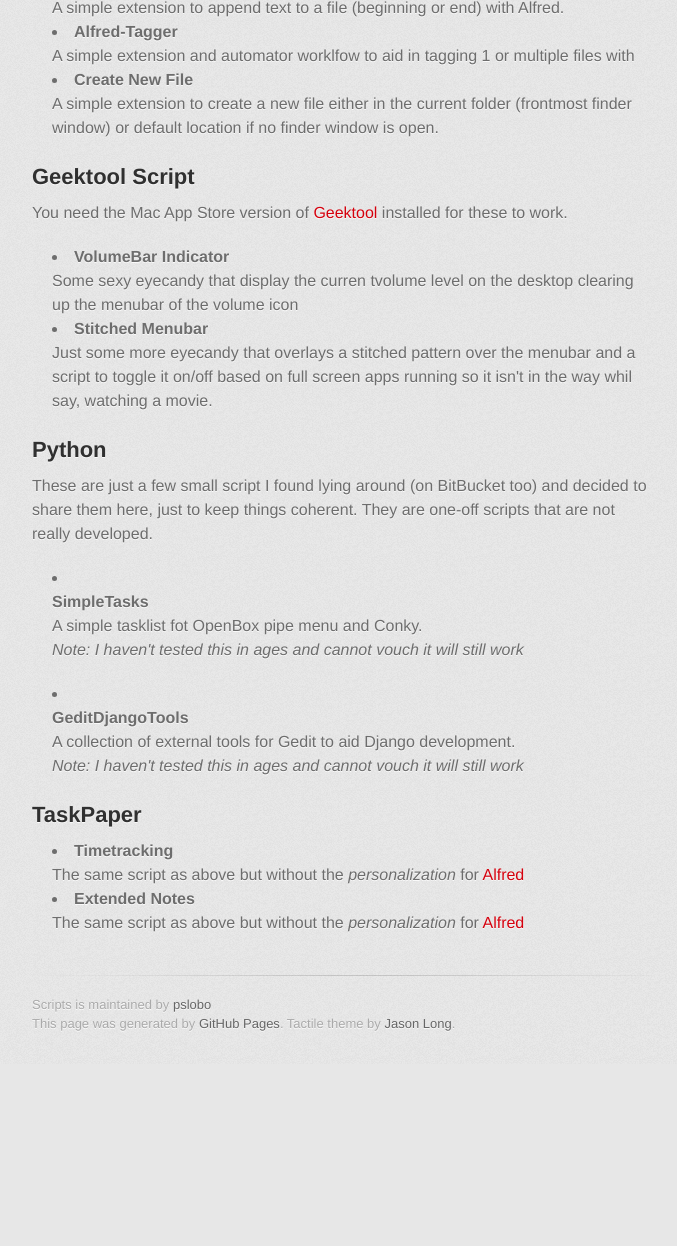
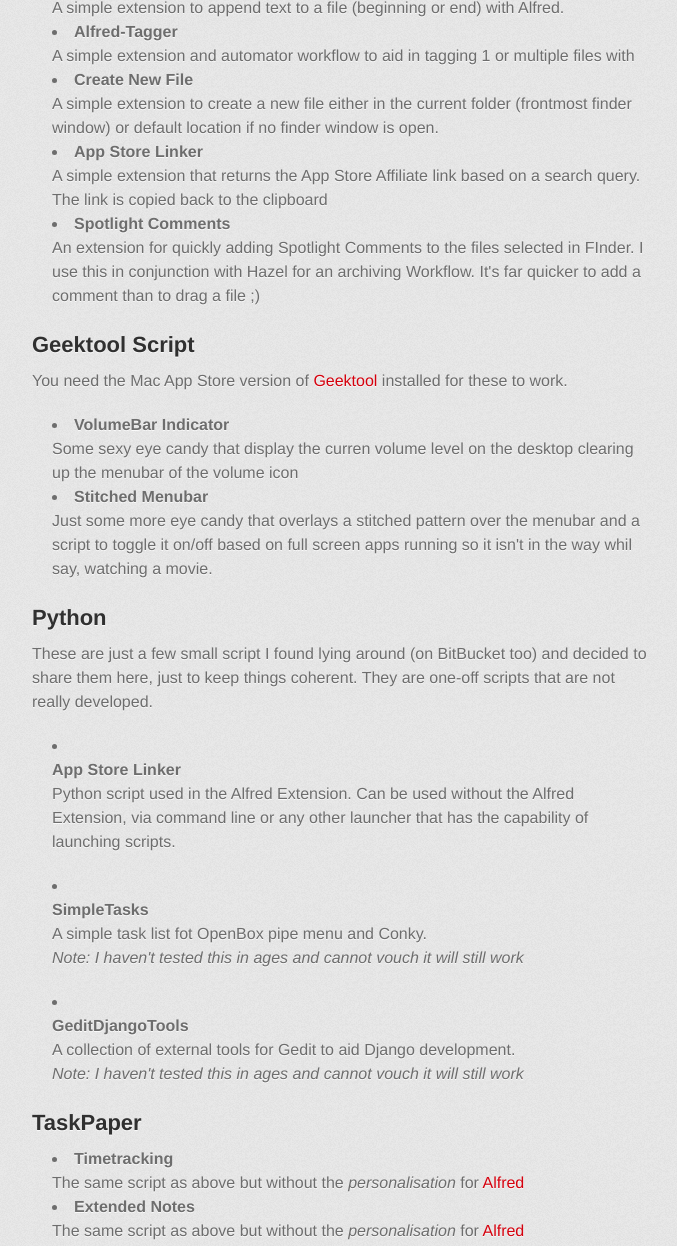
Before and after one commit to arebassa/Scripts, a plain HTML site: page index.html in a window 1280 px wide. Shown: the part 788-2034 px from the top of the page, without its empty margins (298-975 px from the left). Before the commit the page ends 1852 px from the top, so only its background shows below. Drawn offline with Linux system fonts and the light colour scheme; a web font is replaced by a local one.

Commit message:
Update index.html

```diff
--- a/index.html
+++ b/index.html
@@ -55,10 +55,18 @@
 </li>
 <li>
 <strong>Alfred-Tagger</strong><br>
-A simple extension and automator worklfow to aid in tagging 1 or multiple files with </li>
+A simple extension and automator workflow to aid in tagging 1 or multiple files with </li>
 <li>
 <strong>Create New File</strong><br>
 A simple extension to create a new file either in the current folder (frontmost finder window) or default location if no finder window is open.</li>
+<li>
+<strong>App Store Linker</strong><br>
+A simple extension that returns the App Store Affiliate link based on a search query. The link is copied back to the clipboard</li>
+<li>
+	<strong>Spotlight Comments</strong><br>
+	An extension for quickly adding Spotlight Comments to the files selected in FInder. I use this in conjunction with Hazel for an archiving Workflow. It's far quicker to add a comment than to drag a file ;)
+</li>
+
 </ul><h2>Geektool Script</h2>
 
 <p>You need the Mac App Store version of <a href="http://projects.tynsoe.org/en/geektool/">Geektool</a> installed for these to work.</p>
@@ -66,17 +74,23 @@
 <ul>
 <li>
 <strong>VolumeBar Indicator</strong><br>
-Some sexy eyecandy that display the curren tvolume level on the desktop clearing up the menubar of the volume icon</li>
+Some sexy eye candy that display the curren volume level on the desktop clearing up the menubar of the volume icon</li>
 <li>
 <strong>Stitched Menubar</strong><br>
-Just some more eyecandy that overlays a stitched pattern over the menubar and a script to toggle it on/off based on full screen apps running so it isn't in the way whil say, watching a movie.</li>
+Just some more eye candy that overlays a stitched pattern over the menubar and a script to toggle it on/off based on full screen apps running so it isn't in the way whil say, watching a movie.</li>
 </ul><h2>Python</h2>
 
 <p>These are just a few small script I found lying around (on BitBucket too) and decided to share them here, just to keep things coherent. They are one-off scripts that are not really developed.  </p>
 
 <ul>
+	<li>
+		<p>
+			<strong>App Store Linker</strong><br>
+			Python script used in the Alfred Extension. Can be used without the Alfred Extension, via command line or any other launcher that has the capability of launching scripts.
+		</p>
+	</li>
 <li><p><strong>SimpleTasks</strong><br>
-A simple tasklist fot OpenBox pipe menu and Conky.<br><em>Note: I haven't tested this in ages and cannot vouch it will still work</em></p></li>
+A simple task list fot OpenBox pipe menu and Conky.<br><em>Note: I haven't tested this in ages and cannot vouch it will still work</em></p></li>
 <li><p><strong>GeditDjangoTools</strong><br>
 A collection of external tools for Gedit to aid Django development.<br><em>Note: I haven't tested this in ages and cannot vouch it will still work</em></p></li>
 </ul><h2>TaskPaper</h2>
@@ -84,11 +98,11 @@
 <ul>
 <li>
 <strong>Timetracking</strong><br>
-The same script as above but without the <em>personalization</em> for <a href="http://www.alfredapp.com">Alfred</a>
+The same script as above but without the <em>personalisation</em> for <a href="http://www.alfredapp.com">Alfred</a>
 </li>
 <li>
 <strong>Extended Notes</strong><br>
-The same script as above but without the <em>personalization</em> for <a href="http://www.alfredapp.com">Alfred</a>
+The same script as above but without the <em>personalisation</em> for <a href="http://www.alfredapp.com">Alfred</a>
 </li>
 </ul>
 		</section>
```
Lines whose indentation alone changed are shown as unchanged.
